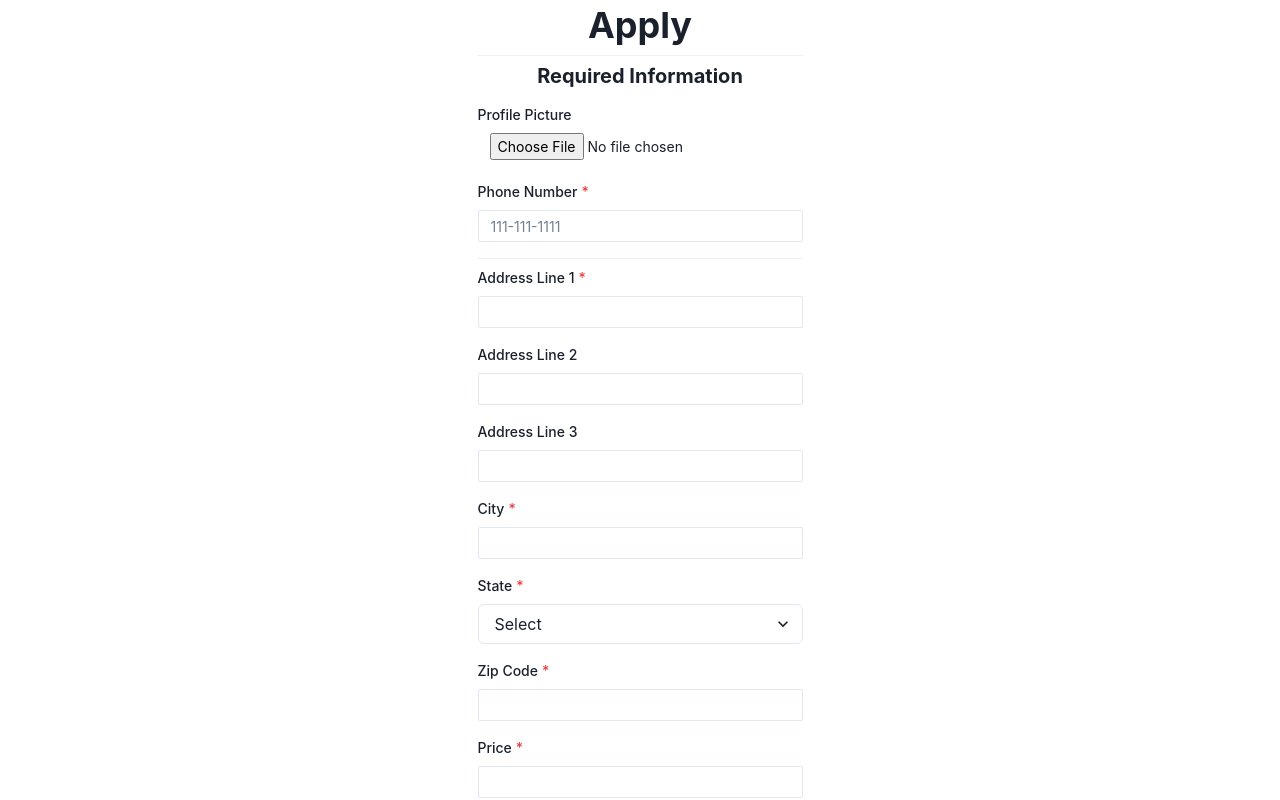
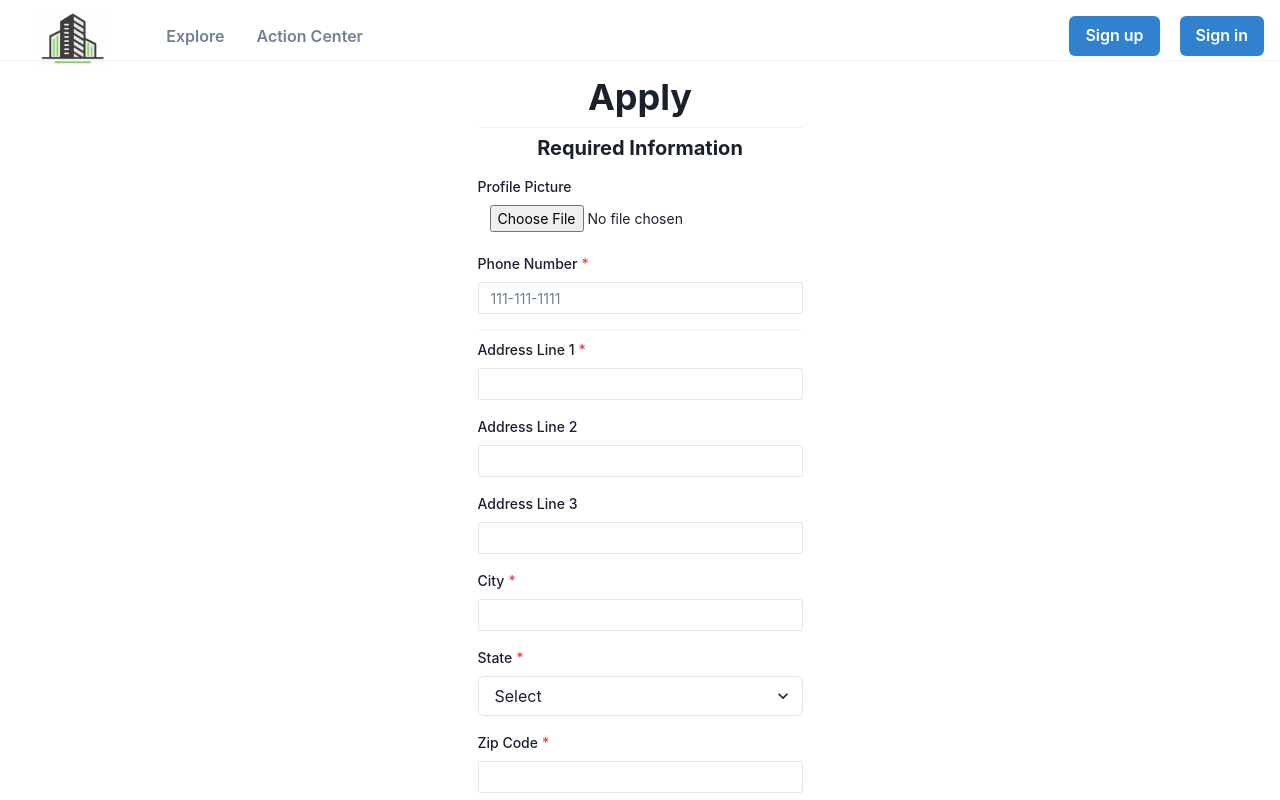
Before and after one commit to ericsyz/KeyLime, a React (Create React App) app in the folder keylime/: page /createlease in a window 1280 px wide. Shown: the top 800 px of the page. Built offline with nearby package versions, Linux system fonts and the light colour scheme; no server answers.

Commit message:
Add nav bar to apply

```diff
--- a/keylime/src/components/Account/CreateLease.js
+++ b/keylime/src/components/Account/CreateLease.js
@@ -1,18 +1,10 @@
 import React from 'react';
-
-import {
-  ref,
-  getStorage,
-  uploadBytes,
-  getDownloadURL,
-  listAll,
-  list,
-} from "firebase/storage";
 import { Divider } from '@chakra-ui/react';
 import { useState, useContext, useEffect } from 'react';
 import { AuthContext } from '../Authentication/AuthProvider';
 import { storeNewLease } from '../../firebase';
 import { useNavigate } from "react-router-dom";
+import { NavigationBar } from '../NavigationBar';
 import {
   Flex,
   Box,
@@ -23,8 +15,6 @@ import {
   Input,
   Button
 } from '@chakra-ui/react';
-import { MdUploadFile } from 'react-icons/md';
-import { v4 } from "uuid";
 
 export function CreateLease() {
   const [address, setAddress] = useState('');
@@ -33,8 +23,10 @@ export function CreateLease() {
   const [state, setState] = useState('');
   const [zipcode, setZipcode] = useState('');
   const [price, setPrice] = useState('');
+
   const [profile, setProfile] = useState('');
   const [property, setProperty] = useState('');
+
   const [description, setDescription] = useState('');
 
 
@@ -46,6 +38,7 @@ export function CreateLease() {
   const handlePriceChange = (e) => setPrice(e.target.value);
   const handleProfileChange = (e) => setProfile(e.target.value);
   const handlePropertyChange = (e) => setProperty(e.target.value);
+
   const handleDescriptionChange = (e) => setDescription(e.target.value);
 
 
@@ -64,7 +57,10 @@ export function CreateLease() {
     })
   }
 
+
     return (
+      <div>
+        <NavigationBar/>
         <Flex width="full" align="center" justifyContent="center">
         <Box p={1}>
           <Box textAlign="center">
@@ -184,5 +180,6 @@ export function CreateLease() {
           </Box>
         </Box>
       </Flex>
+      </div>
       );
   }
```
